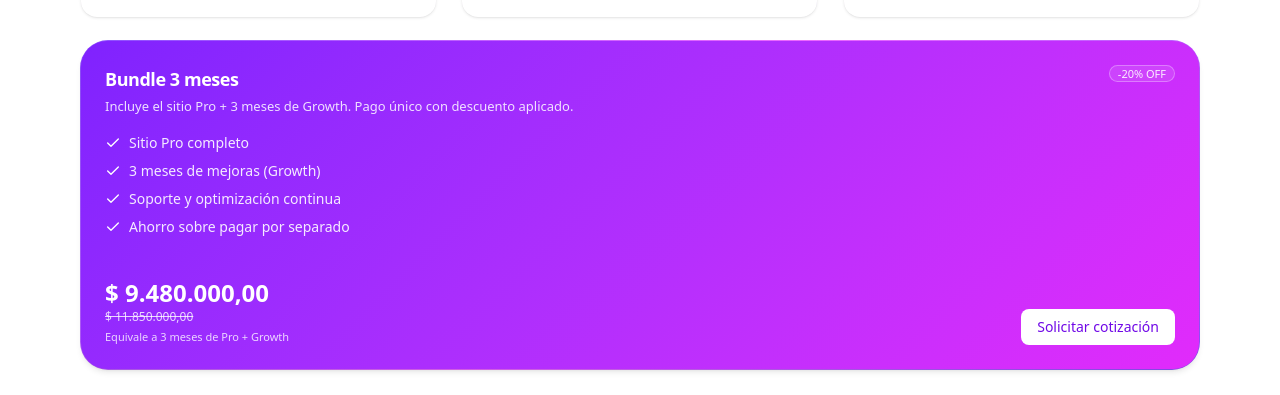
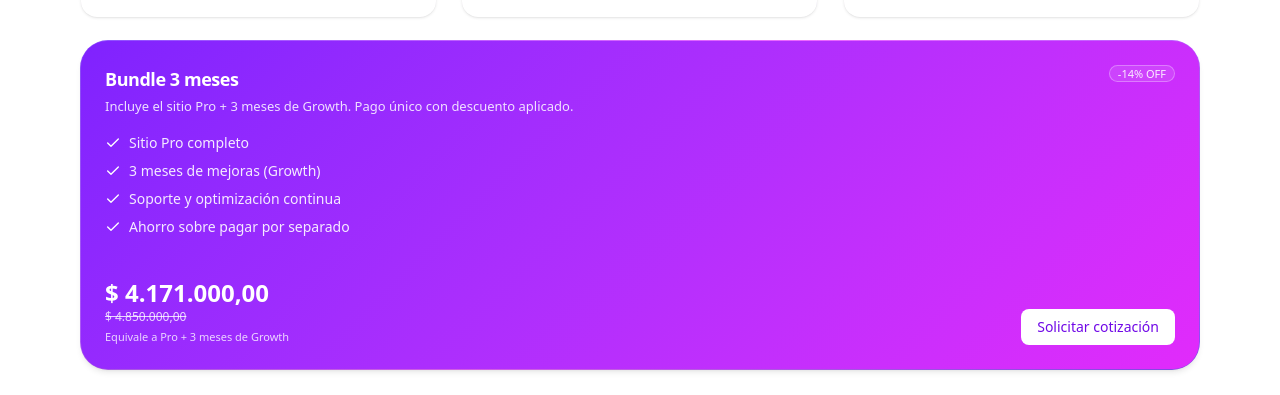
Before and after one commit to Svillamizar05/servicios-web, a Next.js app: page /precios in a window 1280 px wide. Shown: the part 677-1072 px from the top of the page. Built offline with nearby package versions, Linux system fonts and the light colour scheme; no server answers.

Commit message:
Cambios de precio en bundlecard y borrar numero telefonico temporal

```diff
--- a/src/components/BundleCard.tsx
+++ b/src/components/BundleCard.tsx
@@ -10,11 +10,11 @@ import {
 import { SITE } from "@/lib/site";
 
 type Props = {
-  proMonthly: number;
-  growthMonthly: number;
+  proMonthly: number;         // Precio único del plan Pro (no mensual)
+  growthMonthly: number;      // Precio mensual del Growth
   months?: number;
-  discountSuggested?: number;
-  bundleTotalOverride?: number | null;
+  discountSuggested?: number; // 0.2 = 20% (opcional)
+  bundleTotalOverride?: number | null; // fuerza un total exacto si quieres
   currency?: "USD" | "COP";
 };
 
@@ -22,19 +22,27 @@ export default function BundleCard({
   proMonthly,
   growthMonthly,
   months = 3,
-  discountSuggested = 0.2,
+  discountSuggested = 0.14,
   bundleTotalOverride = null,
   currency = "COP",
 }: Props) {
+  // ✅ Cálculo correcto: Pro una sola vez + Growth por meses
   const originalTotal = useMemo(
-    () => (proMonthly + growthMonthly) * months,
+    () => proMonthly + growthMonthly * months,
     [proMonthly, growthMonthly, months]
   );
+
   const bundleTotal = useMemo(
-    () => bundleTotalOverride ?? Math.round(originalTotal * (1 - discountSuggested)),
+    () =>
+      bundleTotalOverride ??
+      Math.round(originalTotal * (1 - (discountSuggested || 0))),
     [bundleTotalOverride, originalTotal, discountSuggested]
   );
-  const discountPct = Math.round((1 - bundleTotal / originalTotal) * 100);
+
+  const discountPct = Math.max(
+    0,
+    Math.round((1 - bundleTotal / Math.max(originalTotal, 1)) * 100)
+  );
 
   const SHRINK =
     "h-full transform-gpu will-change-transform transition-transform duration-200 ease-out hover:scale-[0.985] active:scale-[0.975]";
@@ -56,7 +64,9 @@ Gracias.`;
 
     const enc = (s: string) => encodeURIComponent(s);
     const mailto = `mailto:${to}?subject=${enc(subject)}&body=${enc(body)}`;
-    const gmail  = `https://mail.google.com/mail/?view=cm&to=${enc(to)}&su=${enc(subject)}&body=${enc(body)}`;
+    const gmail = `https://mail.google.com/mail/?view=cm&to=${enc(
+      to
+    )}&su=${enc(subject)}&body=${enc(body)}`;
     return { mailto, gmail };
   }
 
@@ -88,7 +98,7 @@ Gracias.`;
                   className="rounded-full border border-white/30 px-2 py-0.5 text-[11px] leading-none text-white/90 bg-white/10"
                   title={`Ahorro vs. ${formatCurrency(originalTotal, currency)}`}
                 >
-                  -{discountPct}% OFF
+                  {discountPct > 0 ? `-${discountPct}% OFF` : "Precio neto"}
                 </span>
               </div>
               <CardDescription className="mt-1 text-[13px] text-white/85">
@@ -107,9 +117,15 @@ Gracias.`;
 
             <CardFooter className="mt-auto flex items-end justify-between gap-4 pt-4">
               <div>
-                <div className="text-xl md:text-2xl font-bold">{formatCurrency(bundleTotal, currency)}</div>
-                <div className="text-xs text-white/80 line-through">{formatCurrency(originalTotal, currency)}</div>
-                <div className="text-[11px] text-white/80 mt-1">Equivale a {months} meses de Pro + Growth</div>
+                <div className="text-xl md:text-2xl font-bold">
+                  {formatCurrency(bundleTotal, currency)}
+                </div>
+                <div className="text-xs text-white/80 line-through">
+                  {formatCurrency(originalTotal, currency)}
+                </div>
+                <div className="text-[11px] text-white/80 mt-1">
+                  Equivale a Pro + {months} meses de Growth
+                </div>
               </div>
 
               <button
--- a/src/lib/site.ts
+++ b/src/lib/site.ts
@@ -2,7 +2,7 @@
 export const SITE = {
   brand: "HexaWeb",
   email: "servicios@hexawebdevelopers.com",
-  whatsapp: "573173551586",
+  whatsapp: "5700000000",
   whatsappDisplay: "57 3173551586",
   location: "Medellín, Colombia",
 };
```
